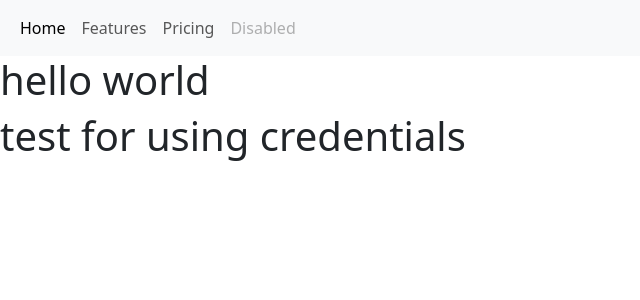
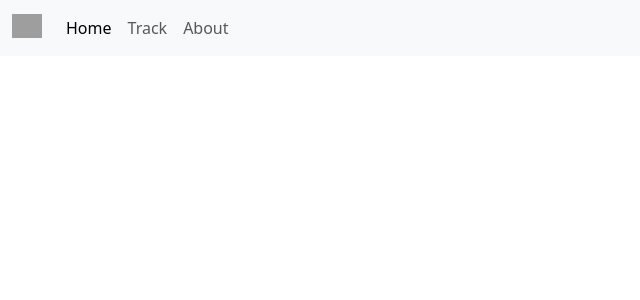
Before and after one commit to isaiahmartin847/tracker, a Django app: template tracker/tracks/templates/index.html in a window 1280 px wide. Shown: the top 300 px of the page, without its empty margins (0-640 px from the left). Run offline with Django 5.2, Linux system fonts and the light colour scheme; the template is opened without the code that fills it, so the values that code supplies are empty; grey boxes are pictures that could not be loaded.

Commit message:
added a new nave bar with a image

```diff
--- a/tracker/tracks/templates/index.html
+++ b/tracker/tracks/templates/index.html
@@ -1,6 +1,5 @@
 {% extends "layout.html" %}
 {% block body %}
 
-    <h1>hello world</h1>
-    <h1>test for using credentials </h1>
+
 {% endblock %}
--- a/tracker/tracks/templates/layout.html
+++ b/tracker/tracks/templates/layout.html
@@ -8,32 +8,35 @@
   </head>
   <body>
 
+
+
     <nav class="navbar navbar-expand-lg bg-body-tertiary">
         <div class="container-fluid">
-
-          <button class="navbar-toggler" type="button" data-bs-toggle="collapse" data-bs-target="#navbarNav" aria-controls="navbarNav" aria-expanded="false" aria-label="Toggle navigation">
-            <span class="navbar-toggler-icon"></span>
-          </button>
+          <a class="navbar-brand" href="#">
+            <img src="https://www.nps.gov/yell/learn/nature/images/TrackDeer.png" alt="Logo" width="30" height="24" class="d-inline-block align-text-top">
+          </a>
           <div class="collapse navbar-collapse" id="navbarNav">
             <ul class="navbar-nav">
               <li class="nav-item">
                 <a class="nav-link active" aria-current="page" href="#">Home</a>
               </li>
               <li class="nav-item">
-                <a class="nav-link" href="#">Features</a>
+                <a class="nav-link" href="#">Track</a>
               </li>
               <li class="nav-item">
-                <a class="nav-link" href="#">Pricing</a>
-              </li>
-              <li class="nav-item">
-                <a class="nav-link disabled" aria-disabled="true">Disabled</a>
+                <a class="nav-link" href="#">About</a>
               </li>
             </ul>
           </div>
         </div>
-      </nav>
+    </nav>
+
+
+
     {% block body %}
     {% endblock %}
+
+
     <script src="https://cdn.jsdelivr.net/npm/bootstrap@5.3.2/dist/js/bootstrap.bundle.min.js" integrity="sha384-C6RzsynM9kWDrMNeT87bh95OGNyZPhcTNXj1NW7RuBCsyN/o0jlpcV8Qyq46cDfL" crossorigin="anonymous"></script>
   </body>
 </html>
```
